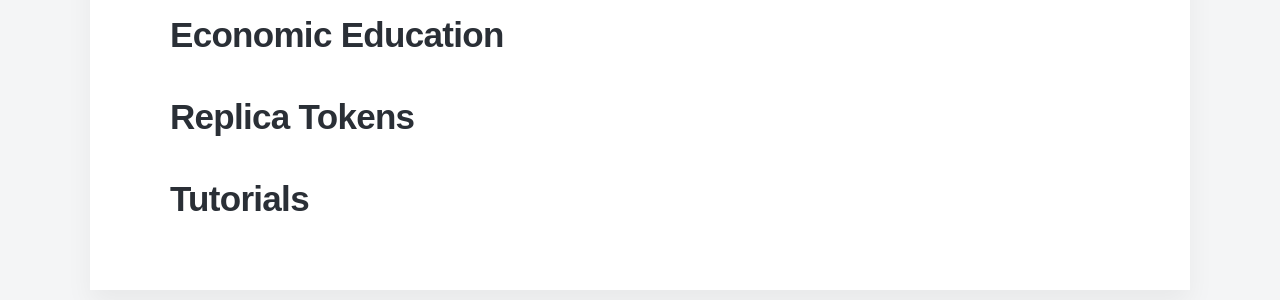
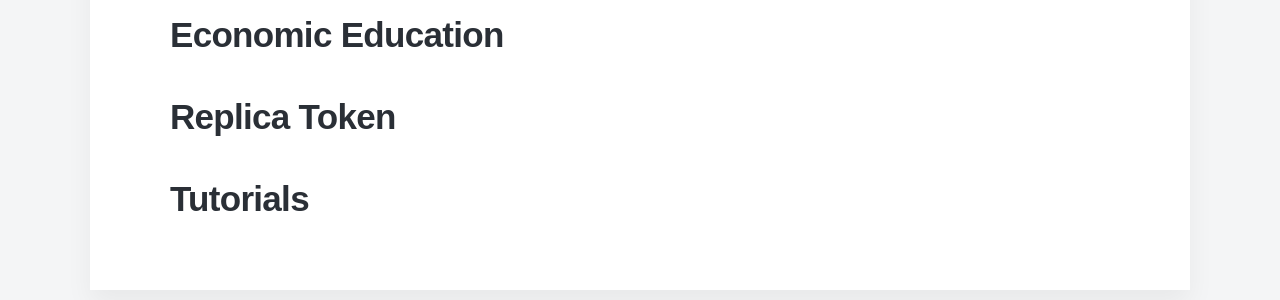
Before and after one commit to ishyu/Replica-Economics, a Jekyll site: the page built from _projects/2018-06-30-demo-project.md, in a window 1280 px wide and 900 px high, scrolled down 1533 px. Shown: the part 312-612 px from the top of the window. Built offline with Jekyll 4.4.1, drawn with Linux system fonts in a browser that asks for light colours; nearby versions of some CDN libraries; some web fonts are replaced.

Commit message:
Update 2018-06-30-demo-project.md

```diff
--- a/_projects/2018-06-30-demo-project.md
+++ b/_projects/2018-06-30-demo-project.md
@@ -10,6 +10,6 @@ featured_image: '/images/skyline.jpg'
 
 ## Economic Education
 
-## Replica Tokens
+## Replica Token
 
 ## Tutorials
```
